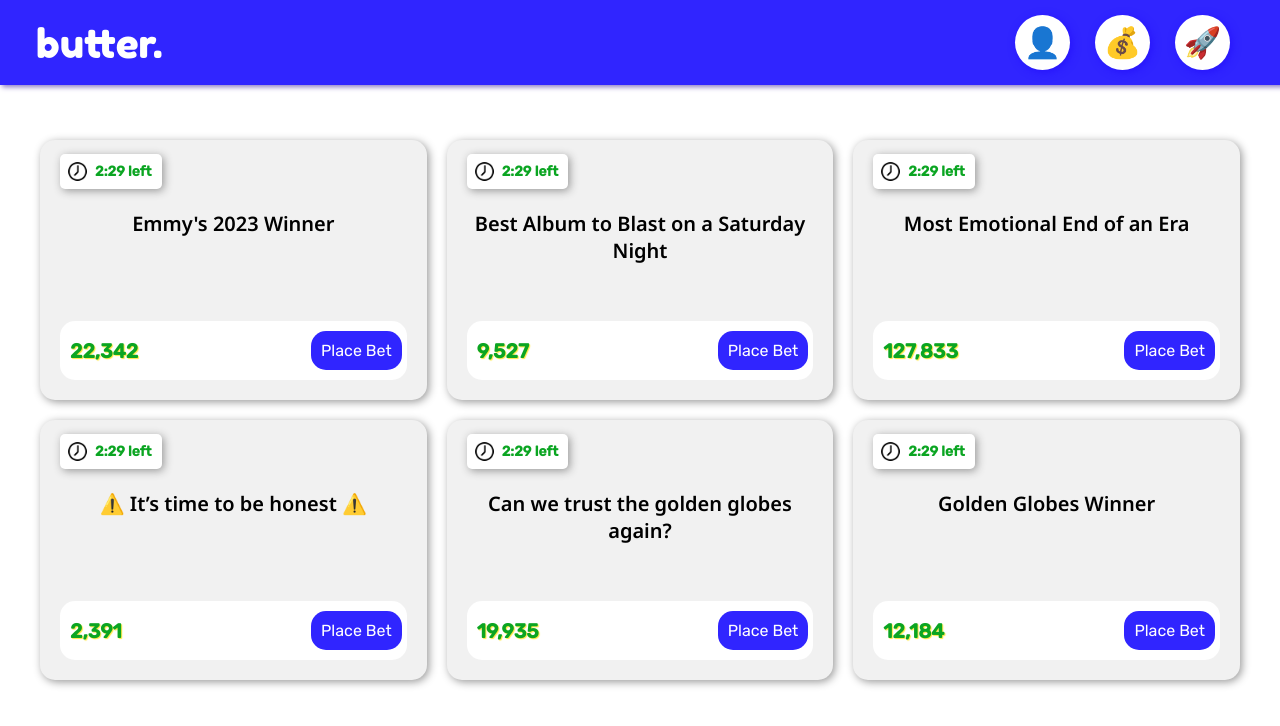
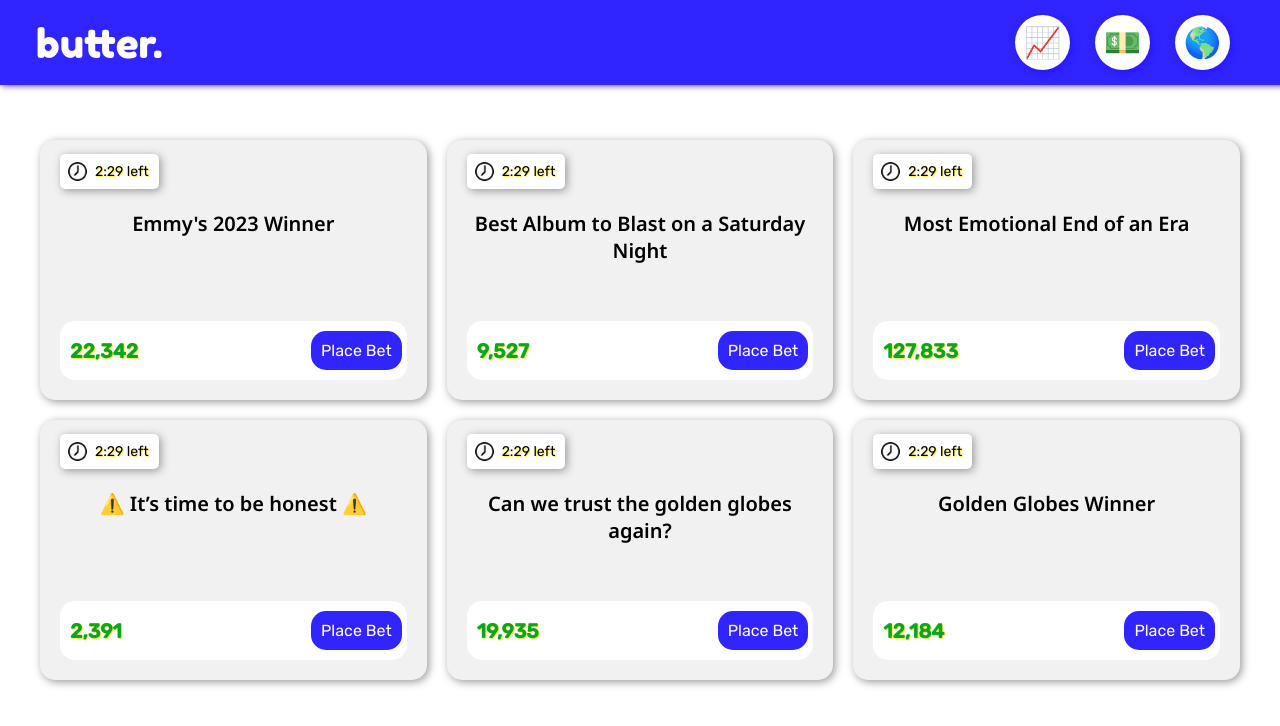
Before and after one commit to avidesai/butter, a React (Create React App) app in the folder my-betting-app/: page / in a window 1280 px wide. Shown: the top 726 px of the page. Built offline with nearby package versions, Linux system fonts and the light colour scheme.

Commit message:
Fixing up more aesthetics

```diff
--- a/my-betting-app/src/components/BettingGrid.css
+++ b/my-betting-app/src/components/BettingGrid.css
@@ -52,6 +52,8 @@
     font-size: 14px;
     margin-top: 0px;
     margin-bottom: 0px;
+    font-weight: 100;
+    color:black;
   }
 
 
--- a/my-betting-app/src/components/MyBets.css
+++ b/my-betting-app/src/components/MyBets.css
@@ -38,8 +38,8 @@
 }
 
 h1 {
-    padding-top: 10px;
-    padding-bottom: 10px;
+    padding-top: 15px;
+    padding-bottom: 15px;
     font-family: 'Rubik', sans-serif;
     font-size: 18px;
 }
--- a/my-betting-app/src/components/MyWallet.css
+++ b/my-betting-app/src/components/MyWallet.css
@@ -25,11 +25,11 @@
     text-align: center;
     margin-bottom: 10px;
     font-family: 'Rubik', sans-serif;
-    font-size: 35px;
+    font-size: 32px;
 }
 
   h3 {
-    font-size: 22px;
+    font-size: 24px;
     margin-bottom: 10px;
     font-family: 'Rubik', sans-serif;
   }
@@ -39,6 +39,7 @@
     font-family: 'Rubik', sans-serif;
     color: #0ba522;
     font-weight: bold;
+    text-shadow: 1px 1px 1px rgb(254, 232, 64);
   }
 
   .balance {
@@ -68,6 +69,7 @@
     max-height: 75x;
     font-size: 16px;
     background-color: rgb(64, 29, 237);
+    box-shadow: 1px 1px 4px #999;
     color: white;
     border: none;
     cursor: pointer;
--- a/my-betting-app/src/components/MyWalletContainer.js
+++ b/my-betting-app/src/components/MyWalletContainer.js
@@ -20,7 +20,7 @@ function MyWalletContainer() {
         </div>
         <div className="cash">
           <h3>Cash</h3>
-          <p>{cash}</p>
+          <p className="dollars">{cash}</p>
         </div>
       </div>
     </div>
--- a/my-betting-app/src/components/Navbar.js
+++ b/my-betting-app/src/components/Navbar.js
@@ -35,9 +35,9 @@ function Navbar({setIsBetsPage, setIsWalletPage, setIsUserPage, setIsHomePage})
         </div>
         <div className="navbar-right">
             <div className="navbar-buttons">
-              <button onClick={handleBets}>&#128100;</button>
-              <button onClick={handleWallet}>&#128176;</button>
-              <button onClick={handleUser}>&#128640;</button>
+              <button onClick={handleBets}>&#128200;</button>
+              <button onClick={handleWallet}>&#128181;</button>
+              <button onClick={handleUser}>&#127758;</button>
             </div>
         </div>
     </nav>
```
